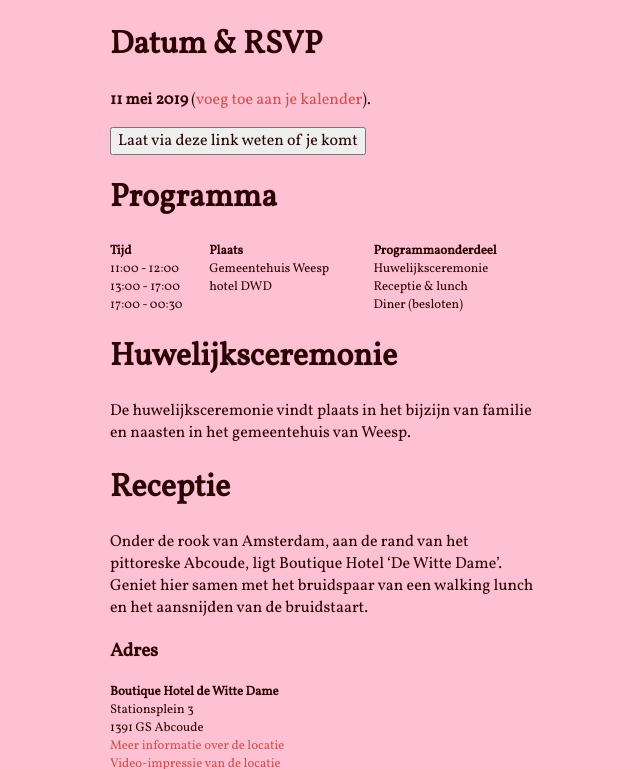
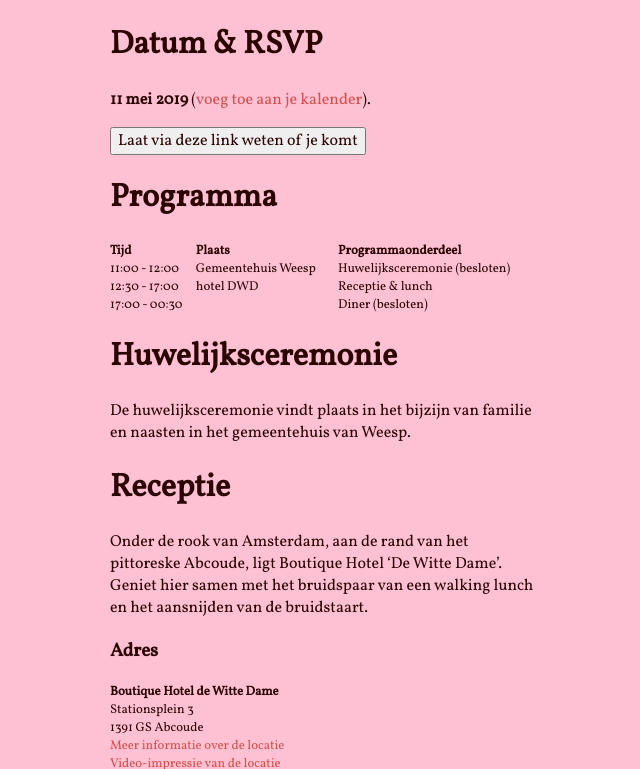
Before and after one commit to bobvanluijt/tosja-richard, a Jekyll site: the page built from index-nl.md, in a window 1280 px wide and 900 px high, scrolled down 557 px, cut to the strip 0-769 px from the top of the window. Shown: the whole strip, without its empty margins (548-1188 px from the left). Built offline with Jekyll 4.4.1, drawn with Linux system fonts in a browser that asks for light colours; nearby versions of some CDN libraries; comment, search, counter and statistics services are not loaded.

Commit message:
Update index-nl.md

```diff
--- a/index-nl.md
+++ b/index-nl.md
@@ -21,8 +21,8 @@
 
 | Tijd          | Plaats             | Programmaonderdeel |
 | ------------- | ------------------ | -------- |
-| 11:00 - 12:00 | Gemeentehuis Weesp | Huwelijksceremonie |
-| 13:00 - 17:00 | hotel DWD          | Receptie & lunch    |
+| 11:00 - 12:00 | Gemeentehuis Weesp | Huwelijksceremonie (besloten) |
+| 12:30 - 17:00 | hotel DWD          | Receptie & lunch    |
 | 17:00 - 00:30 |                    | Diner (besloten)  |
 
 # Huwelijksceremonie
```
